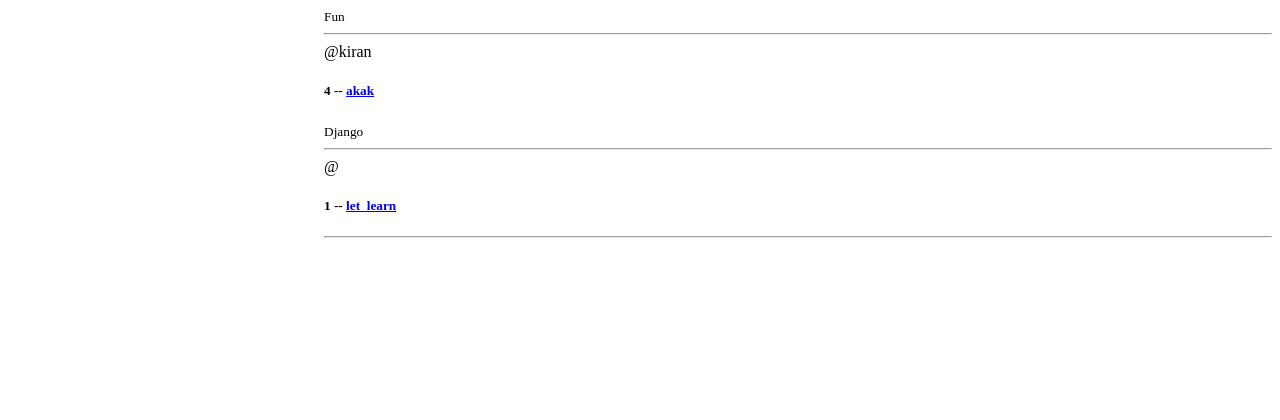
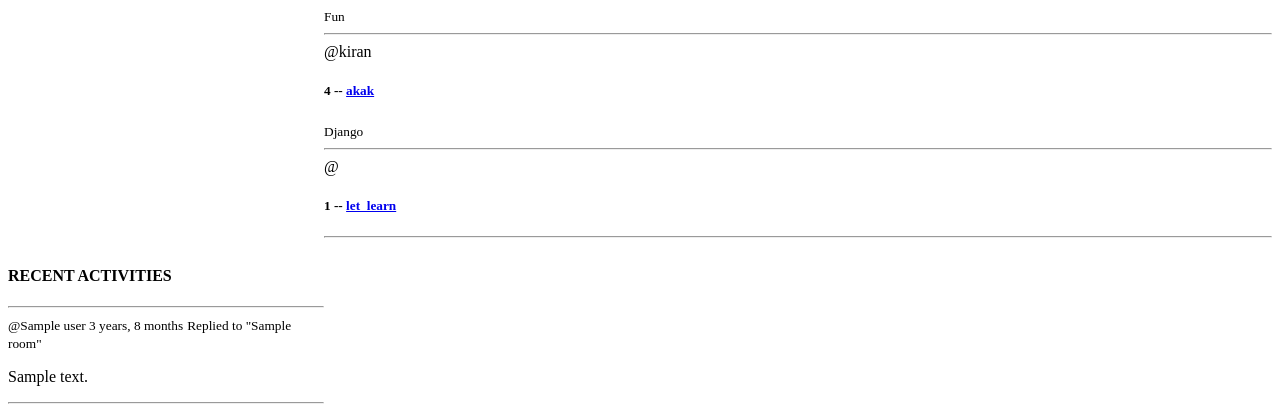
Before and after one commit to KrishnaPande/Project, a Django app: template erp_with_django/base/templates/base/home.html in a window 1280 px wide. Shown: the part 515-935 px from the top of the page. Before the commit the page ends 753 px from the top, so only its background shows below. Run offline with Django 3.2, Linux system fonts and the light colour scheme; data comes from the database, SQL or seed files in the repository; the template is opened without the code that fills it: values that come from a table or form of the project are taken from there, most other values are stand-ins (such as "Sample title", 1, 10 or a date in 2020).

Commit message:
Added rule

```diff
--- /dev/null
+++ b/erp_with_django/base/templates/base/activity_component.html
@@ -0,0 +1,15 @@
+<h4>RECENT ACTIVITIES</h4>
+<hr>
+{% for message in room_messages %}
+    <div>
+        <small>@{{message.user}}  {{message.created|timesince}}</small>
+        <small> Replied to "{{message.room}}"</small>
+
+        <p>{{message.body}}</p>
+
+        {% if request.user == message.user %}
+        <a href="{% url 'delete-message' message.id %}">Delete</a>
+        {% endif %}
+        <hr>
+    </div>
+{% endfor %}
--- a/erp_with_django/base/templates/base/home.html
+++ b/erp_with_django/base/templates/base/home.html
@@ -65,6 +65,10 @@
 
     </div>
 
+    <div>
+        {% include 'base/activity_component.html' %}
+    </div>
+
 
 </div>
 {% endblock content %}
```
Also changed, not shown: erp_with_django/manage.py (line endings or trailing spaces).
